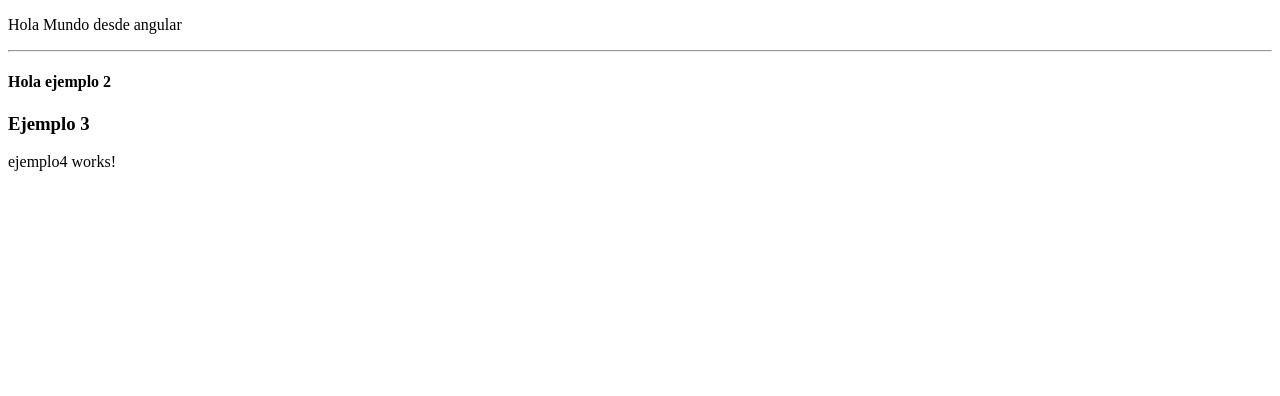
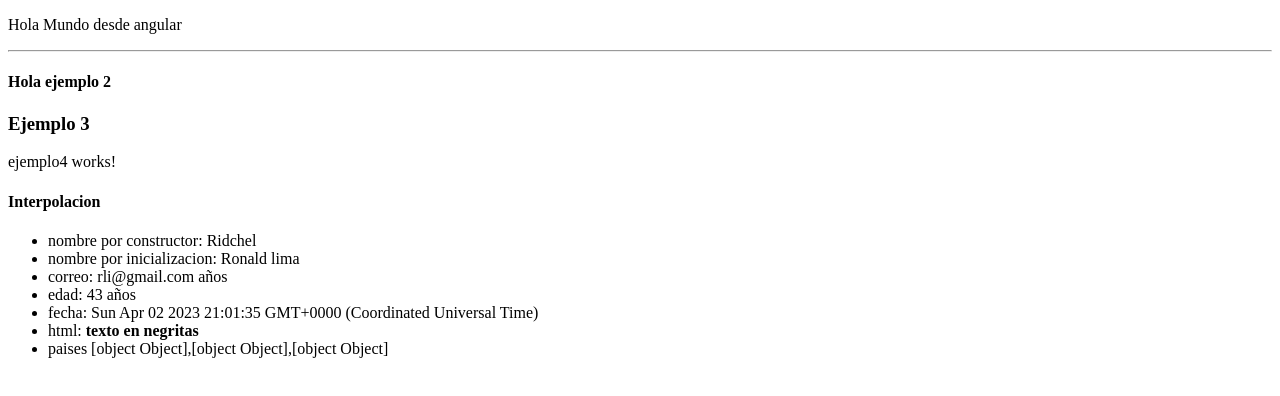
Before and after one commit to Dlanor91/PrimerosPasosAngular, an Angular app: page / in a window 1280 px wide. Shown: the top 396 px of the page. Built offline with nearby package versions, Linux system fonts and the light colour scheme.

Commit message:
variables y directivas para inicializaras

```diff
--- a/src/app/app.component.html
+++ b/src/app/app.component.html
@@ -2,3 +2,4 @@
 <hr>
 <app-ejemplo2></app-ejemplo2>
 <app-ejemplo3></app-ejemplo3>
+<app-basicos></app-basicos>
--- a/src/app/app.module.ts
+++ b/src/app/app.module.ts
@@ -6,13 +6,15 @@ import { AppComponent } from './app.component';
 import { Ejemplo2Component } from './ejemplo2/ejemplo2.component';
 import { Ejemplo3Component } from './ejemplos/ejemplo3/ejemplo3.component';
 import { Ejemplo4Component } from './ejemplos/ejemplo4/ejemplo4.component';
+import { BasicosComponent } from './ejemplos/basicos/basicos.component';
 
 @NgModule({
   declarations: [
     AppComponent,
     Ejemplo2Component,
     Ejemplo3Component,
-    Ejemplo4Component
+    Ejemplo4Component,
+    BasicosComponent
   ],
   imports: [
     BrowserModule,
--- /dev/null
+++ b/src/app/ejemplos/basicos/basicos.component.html
@@ -0,0 +1,10 @@
+<h4>Interpolacion</h4>
+<ul>
+    <li>nombre por constructor: {{nombre}}<br></li>
+    <li>nombre por inicializacion: {{nombreMio}}</li>
+    <li>correo: {{correo}} años</li>
+    <li>edad: {{edad}} años</li>
+    <li>fecha: {{fecha}}</li>
+    <li>html: <span [innerHTML]="html"></span></li>
+    <li>paises {{paises}}</li>
+</ul>
--- /dev/null
+++ b/src/app/ejemplos/basicos/basicos.component.ts
@@ -0,0 +1,34 @@
+import { Component } from '@angular/core';
+
+@Component({
+  selector: 'app-basicos',
+  templateUrl: './basicos.component.html',
+  styleUrls: ['./basicos.component.css']
+})
+export class BasicosComponent {
+  nombre? : string;
+  nombreMio : string = "Ronald lima";
+  correo : any = "rli@gmail.com";
+  edad:number = 43;
+  fecha = new Date();
+  html : string = `<strong>texto en negritas</strong>`;
+  paises : Array<any>;
+  ejemplo : string;
+  constructor(){
+    this.nombre = "Ridchel"
+    this,this.paises = [
+      {
+        nombre: "Chile",
+        dominio: "cl"
+      },
+      {
+        nombre: "Uruguay",
+        dominio: "uy"
+      },
+      {
+        nombre: "Argentina",
+        dominio: "ar"
+      },
+    ];
+  }
+}
--- a/tsconfig.json
+++ b/tsconfig.json
@@ -2,6 +2,7 @@
 {
   "compileOnSave": false,
   "compilerOptions": {
+    "strictPropertyInitialization": false,
     "baseUrl": "./",
     "outDir": "./dist/out-tsc",
     "forceConsistentCasingInFileNames": true,
```
Also changed, not shown: src/app/ejemplos/basicos/basicos.component.css (added), 1 other file (tests, documents, lock files or other folders).
